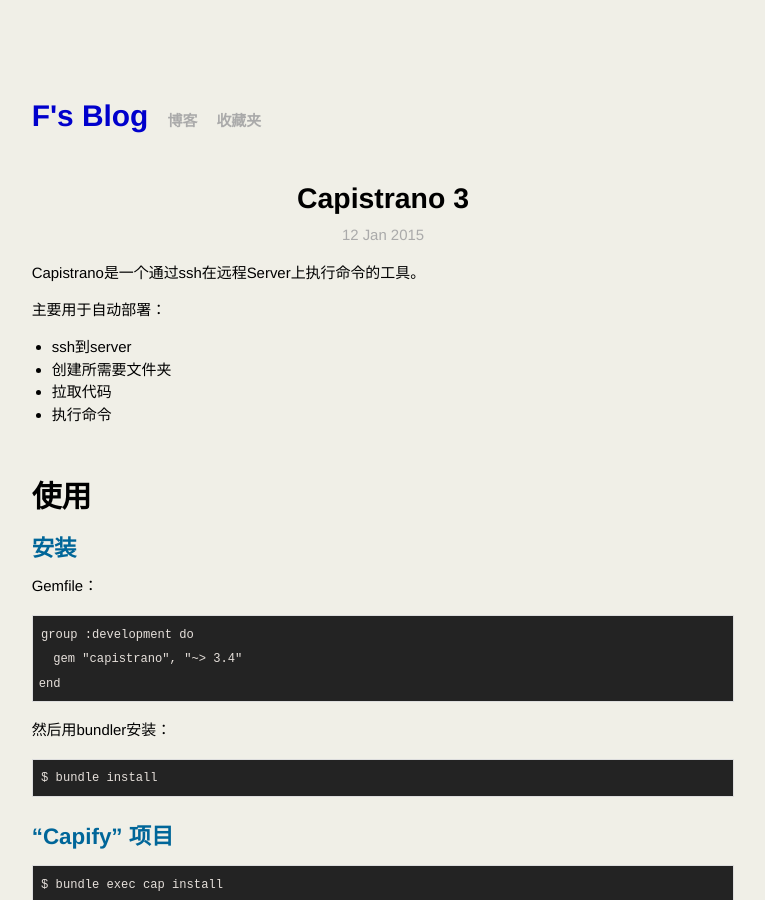
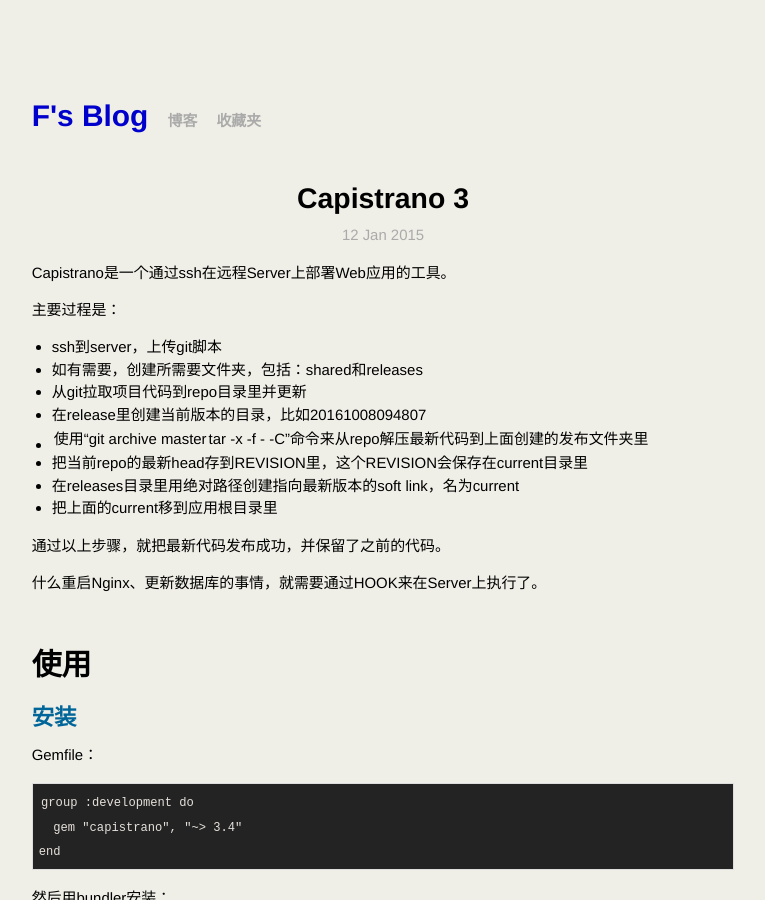
Before and after one commit to hulkfu/hulkfoo.github.io, a Jekyll site: the page built from _posts/2015-01-12-capistrano3.md, in a window 1280 px wide and 900 px high. Shown: the whole window, without its empty margins (257-1022 px from the left). Built offline with Jekyll 4.4.1, drawn with Linux system fonts in a browser that asks for light colours; Markdown is read by kramdown in place of the engine named in the settings; comment, search, counter and statistics services are not loaded.

Commit message:
update cap.

```diff
--- a/_posts/2015-01-12-capistrano3.md
+++ b/_posts/2015-01-12-capistrano3.md
@@ -3,14 +3,22 @@
 title: Capistrano 3
 permalink: cap3
 ---
-Capistrano是一个通过ssh在远程Server上执行命令的工具。
+Capistrano是一个通过ssh在远程Server上部署Web应用的工具。
 
-主要用于自动部署：
+主要过程是：
 
-* ssh到server
-* 创建所需要文件夹
-* 拉取代码
-* 执行命令
+* ssh到server，上传git脚本
+* 如有需要，创建所需要文件夹，包括：shared和releases
+* 从git拉取项目代码到repo目录里并更新
+* 在release里创建当前版本的目录，比如20161008094807
+* 使用“git archive master | tar -x -f - -C”命令来从repo解压最新代码到上面创建的发布文件夹里
+* 把当前repo的最新head存到REVISION里，这个REVISION会保存在current目录里
+* 在releases目录里用绝对路径创建指向最新版本的soft link，名为current
+* 把上面的current移到应用根目录里
+
+通过以上步骤，就把最新代码发布成功，并保留了之前的代码。
+
+什么重启Nginx、更新数据库的事情，就需要通过HOOK来在Server上执行了。
 
 # 使用
 
```
